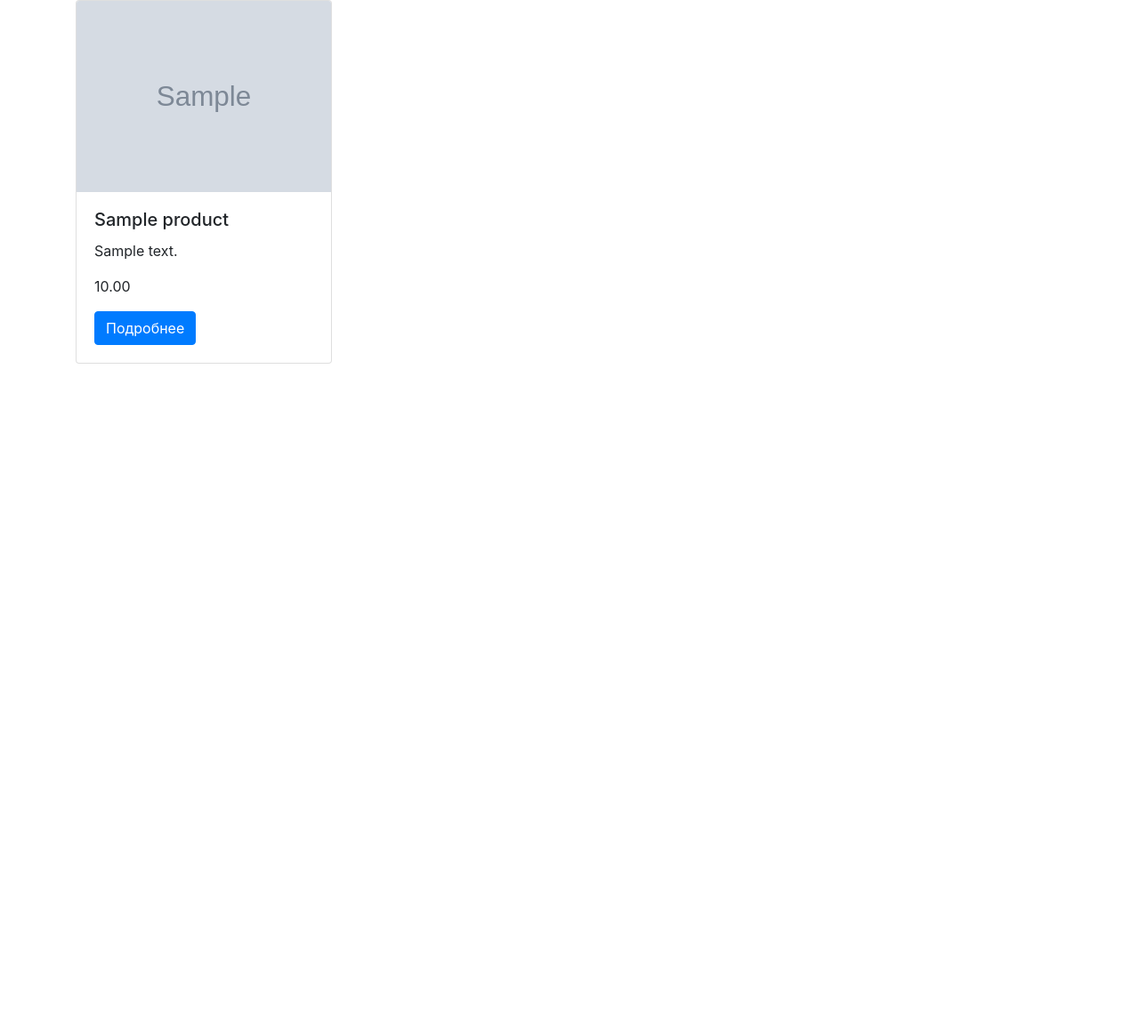
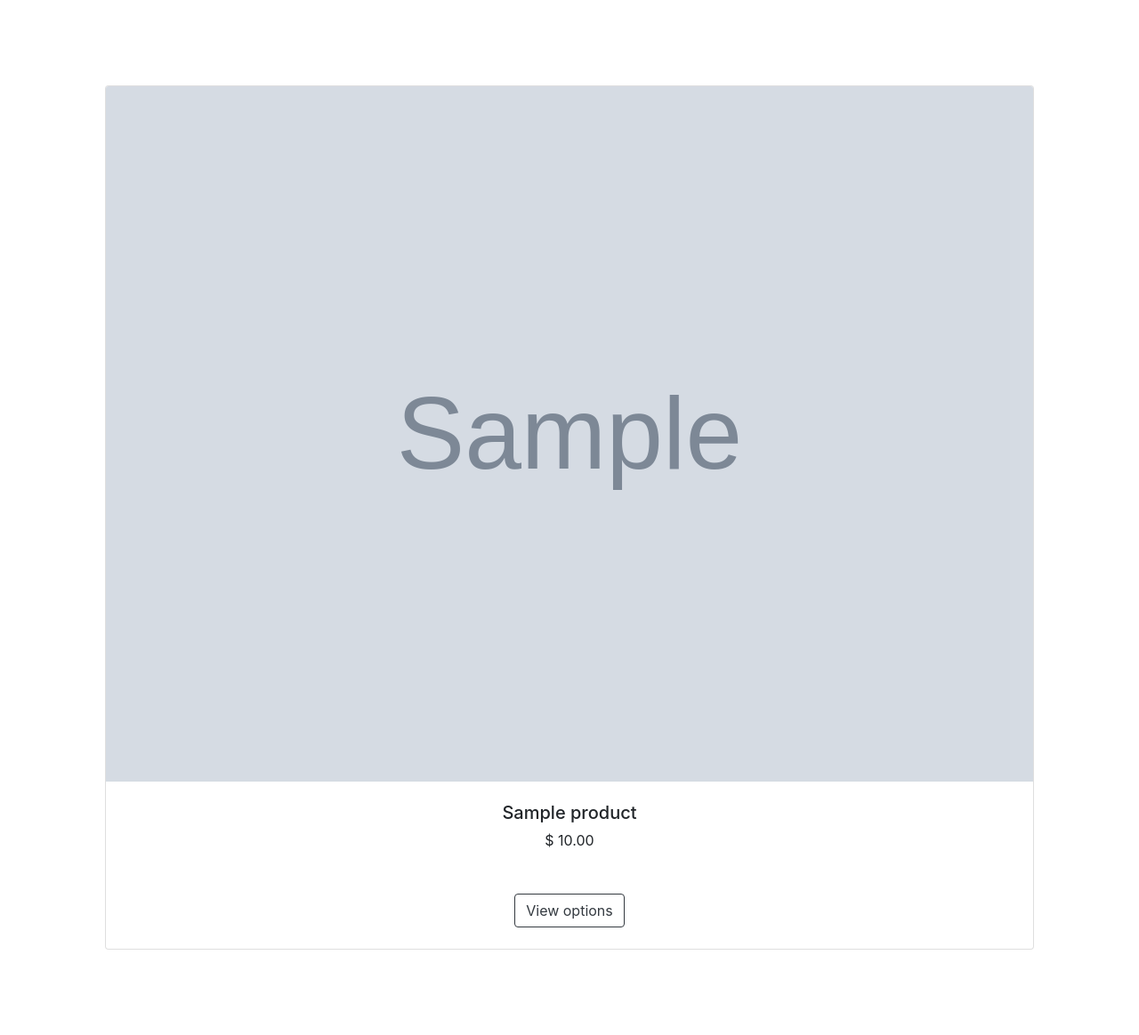
Before and after one commit to zhinkina-katerina/online_shop, a Django app: page /products/ in a window 1280 px wide. Shown: the whole page at 89% size. Before the commit the page ends 409 px from the top, so only its background shows below. Run offline with Django 3.2, Linux system fonts and the light colour scheme; tables that the repository leaves empty hold one stand-in row (values such as "Sample post"); grey boxes marked "Sample" are stand-in pictures; some libraries are stand-ins or nearby versions.

Commit message:
fix(template):edit card template - edit product_list.html

```diff
--- a/products/templates/products/product_list.html
+++ b/products/templates/products/product_list.html
@@ -1,12 +1,15 @@
 {% extends 'base.html' %}
 {%  block content %}
-    <div class="container">
-    <div class="row">
+        <section class="py-5">
+            <div class="container px-4 px-lg-5 mt-5">
+                <div class="row gx-4 gx-lg-5 row-cols-2 row-cols-md-3 row-cols-xl-4 justify-content-center">
+
 {%  for product in object_list %}
-    <div class="col">
+                        <div class="col mb-5">
     {% include 'products/snippets/card.html' with instance=product %}
     </div>
 {% endfor %}
 </div>
     </div>
+        </section>
 {% endblock %}
--- a/products/templates/products/snippets/card.html
+++ b/products/templates/products/snippets/card.html
@@ -1,11 +1,17 @@
-<div class="card" style="width: 18rem;">
-    {%  if instance.image %}
-  <img src="{{instance.image.url}}" class="card-img-top" alt="...">
-    {% endif %}
-  <div class="card-body">
-    <h5 class="card-title">{{ instance.title }}</h5>
-    <p class="card-text">{{ instance.description }}</p>
-    <p class="card-text">{{ instance.price }}</p>
-    <a href="{{ instance.get_absolute_url }}" class="btn btn-primary">Подробнее</a>
-  </div>
+<div class="card h-100">
+    <!-- Product image-->
+    <img class="card-img-top" src="{{instance.image.url}}"   alt="{{ instance.title }}" />
+    <!-- Product details-->
+    <div class="card-body p-4">
+        <div class="text-center">
+            <!-- Product name-->
+            <h5 class="fw-bolder">{{ instance.title }}</h5>
+            <!-- Product price-->
+            $ {{ instance.price }}
+        </div>
+    </div>
+    <!-- Product actions-->
+    <div class="card-footer p-4 pt-0 border-top-0 bg-transparent">
+        <div class="text-center"><a class="btn btn-outline-dark mt-auto" href="{{ instance.get_absolute_url }}">View options</a></div>
+    </div>
 </div>
```
Also changed, not shown: 1 other file.
